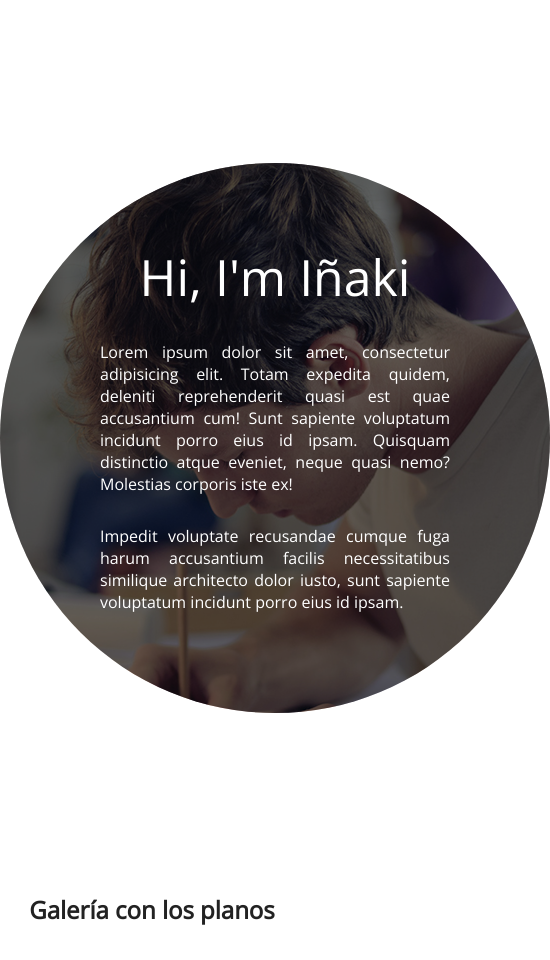
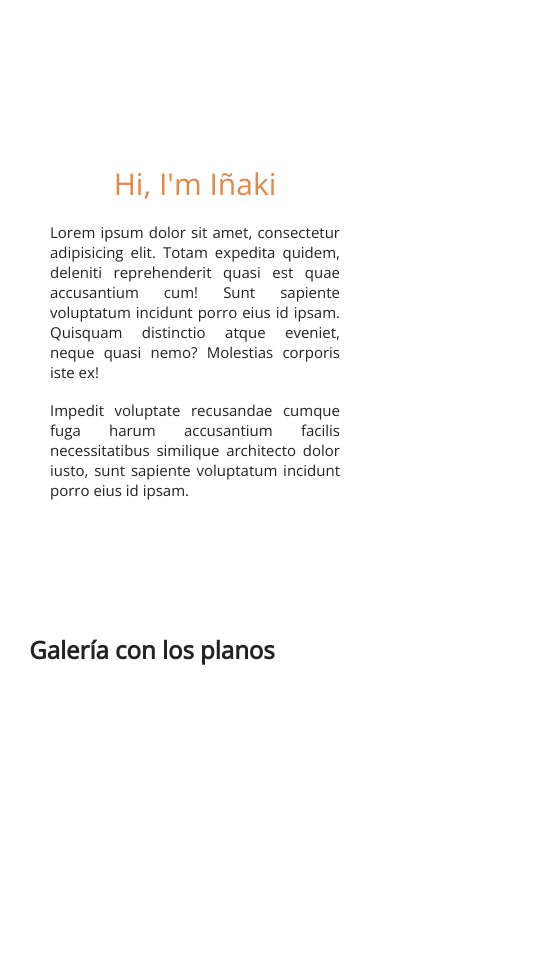
Before and after one commit to leticiasmanso/TvFloorplans, a plain HTML site: page index.html in a window 390 px wide. Shown: the part 2357-3317 px from the top of the page, 550 px wide, since content can reach past the window. Drawn offline with nearby package versions, Linux system fonts and the light colour scheme.

Commit message:
added about responsive

```diff
--- a/css/style.css
+++ b/css/style.css
@@ -93,6 +93,8 @@ header nav ul li a:hover {
 }
 
 header nav ul li a.active {
+	-webkit-box-shadow: 0px -4px 0px #e38746 inset;
+	box-shadow: 0px -4px 0px #e38746 inset;
 	color : #e38746;
 }
 
@@ -165,7 +167,7 @@ header nav ul li a.active {
 		border-bottom: 0px solid #e38746;
 	}
 
-	header nav ul li a:hover, header nav ul li.active a {
+	header nav ul li a:hover, header nav ul li a.active {
 		-webkit-box-shadow: none;
 		box-shadow: none;
 		color : #e38746;
@@ -309,7 +311,7 @@ section.container-about {
 }
 
 .window-tint {
-	background: rgba(0,0,0,0.6);
+	background: rgba(227,135,70,0.6);
 	position: absolute;
 	top: 0;
 	bottom: 0;
@@ -337,50 +339,135 @@ section.container-about {
     font-weight: lighter;
 }
 
-/***
+@media screen and (max-width: 650px) {
 
-#bio {
-	width: 55%;
-	min-height: 450px;
-	float: left;
-	line-height: normal;
+	section.container-about {
+		height: 500px;
+		width: 500px;
 	}
 
-#bio h1 {
-	margin: 10px 20% 40px 20%;
+	.about {
+		height: 500px;
 	}
 
-#bio p {
-	margin: 40px 20%;
-	text-align: justify;
+	.about-text {
+		margin-right: 80px;
+  		margin-left: 80px;
+  		margin-top: 50px;
+  		font-size: 50px;
+  		font-weight: lighter;
 	}
 
-#new {
-	width: 40%;
-	height: 450px;
-	float: left;
-	background: LightSalmon;
+	.about-text span {
+  		font-size: 16px;
+  		margin-top: 20px;
 	}
 
-#new div {
-	position: absolute;
-	margin-top: 340px;
-	margin-left: 5%;
 }
 
-#new div a {
-	text-decoration: none;
-	color: #ffffff;
-	border: 1px solid #ffffff;
-	padding: 15px 20px;
+@media screen and (max-width: 650px) {
+
+	section.container-about {
+		height: 500px;
+		width: 500px;
 	}
 
-#new div a:hover {
-	color: LightSalmon;
-	border: 1px solid #ffffff;
-	background: #ffffff;
-	cursor: pointer;
-} ***/
+	.about {
+		height: 500px;
+	}
+
+	.about-text {
+		margin-right: 80px;
+  		margin-left: 80px;
+  		margin-top: 50px;
+  		font-size: 50px;
+  		font-weight: lighter;
+	}
+
+	.about-text span {
+  		font-size: 16px;
+  		margin-top: 20px;
+	}
+
+}
+
+@media screen and (max-width: 535px) {
+
+	section.container-about {
+		height: 450px;
+		width: 450px;
+	}
+
+	.about {
+		height: 450px;
+	}
+
+	.about-text {
+		margin-right: 80px;
+  		margin-left: 80px;
+  		margin-top: 45px;
+  		font-size: 40px;
+  		font-weight: lighter;
+	}
+
+	.about-text span {
+  		font-size: 15px;
+  		margin-top: 18px;
+	}
+
+}
+
+@media screen and (max-width: 510px) {
+
+	section.container-about {
+		height: 290px;
+		width: 290px;
+	}
+
+	.about {
+		height: 290px;
+		background: #fff;
+	}
+
+	.window-tint {
+		background: #fff;
+		position: absolute;
+		top: 0;
+		bottom: 0;
+		left: 0;
+		right: 0;
+		border-radius: 50%;
+	}
+
+	.about-text {
+		color: #e38746;
+  		margin-top: 0px;
+  		font-size: 30px;
+  		margin-left: 0px;
+  		margin-right: 0px;
+  		font-weight: lighter;
+	}
+
+	.about-text span {
+		color: #222222;
+  		font-size: 15px;
+  		margin-top: 18px;
+	}
+
+}
+
+@media screen and (max-width: 305px) {
+
+	section.container-about {
+		height: 220px;
+		width: 220px;
+	}
+
+	.about {
+		height: 220px;
+	}
+
+}
 
 /**** WORK ****/
 section.work {
```
Also changed, not shown: index.html (+0 -14 lines). Lines whose indentation alone changed are shown as unchanged.
